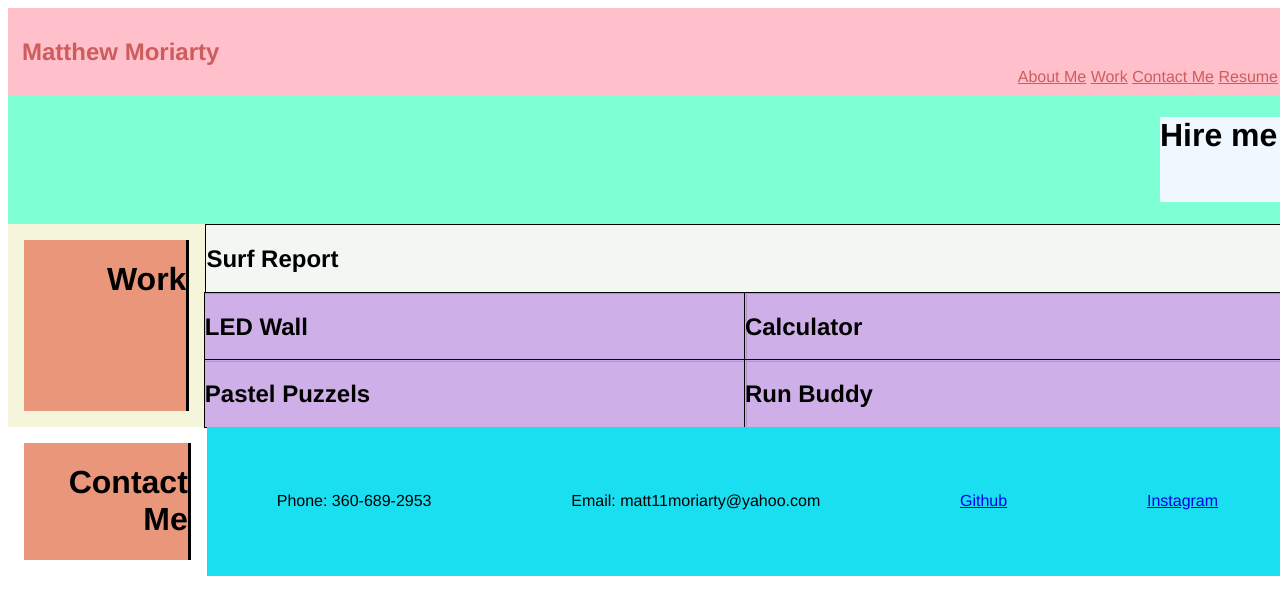
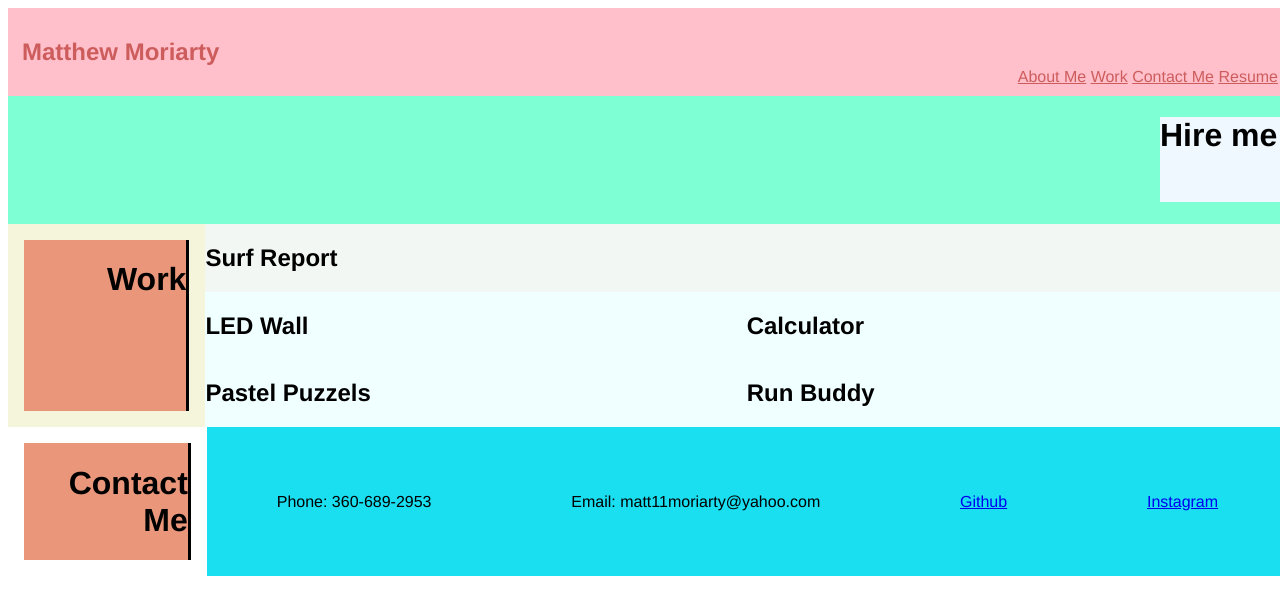
Before and after one commit to Matt11Moriarty/professional-portfolio, a plain HTML site: page index.html in a window 1280 px wide. Drawn offline with Linux system fonts and the light colour scheme.

Commit message:
added stuff

```diff
--- a/assets/css/style.css
+++ b/assets/css/style.css
@@ -73,17 +73,11 @@ main {
     background-color: rgba(240, 248, 255, 0.685);
     width: 100%;
     justify-content: flex-end;
-    border-color: black;
-    border: 0.1em solid;
 }
 
 .narrow-content {
     background-color: azure;
-    border-color: black;
-    border: 0.1em solid;
-    margin: -0.1em;
     width: 50%;
-    background-color: rgba(201, 166, 233, 0.883);
 }
 /* Contact me section*/
 
```
